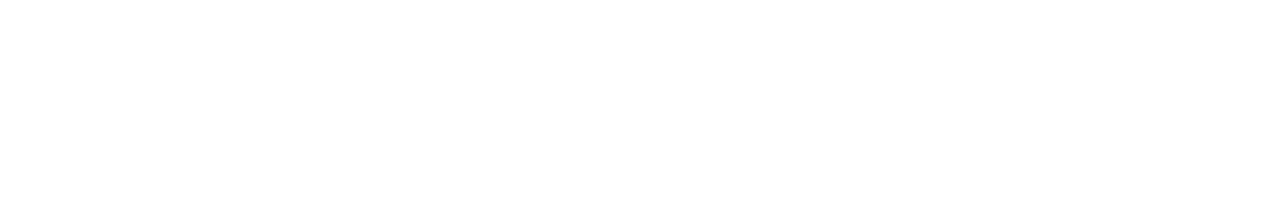
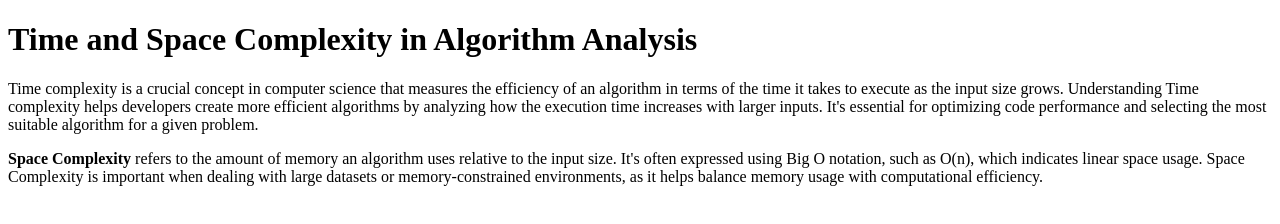
Before and after one commit to acciojob/time-and-space-complexity-shivambirla784, a website: page main.html in a window 1280 px wide. Drawn offline with Linux system fonts and the light colour scheme.

Commit message:
created a submission

```diff
--- a/main.html
+++ b/main.html
@@ -1,16 +1,15 @@
 <!DOCTYPE html>
+<html lang="en">
+<head>
+    <meta charset="UTF-8">
+    <meta name="viewport" content="width=device-width, initial-scale=1.0">
+    <title>Time and Space Complexity</title>
+</head>
+<body>
+    <h1>Time and Space Complexity in Algorithm Analysis</h1>
 
-<html>
+    <p>Time complexity is a crucial concept in computer science that measures the efficiency of an algorithm in terms of the time it takes to execute as the input size grows. Understanding Time complexity helps developers create more efficient algorithms by analyzing how the execution time increases with larger inputs. It's essential for optimizing code performance and selecting the most suitable algorithm for a given problem.</p>
 
-<head>
-	<link rel="stylesheet" href="styles.css">
-</head>
-
-<body>
-	<!-- the entire body must be written by student -->
-    <script type="text/javascript" src="./script.js">
-</script>
-
+    <p><b>Space Complexity</b> refers to the amount of memory an algorithm uses relative to the input size. It's often expressed using Big O notation, such as O(n), which indicates linear space usage. Space Complexity is important when dealing with large datasets or memory-constrained environments, as it helps balance memory usage with computational efficiency.</p>
 </body>
-
 </html>
```
